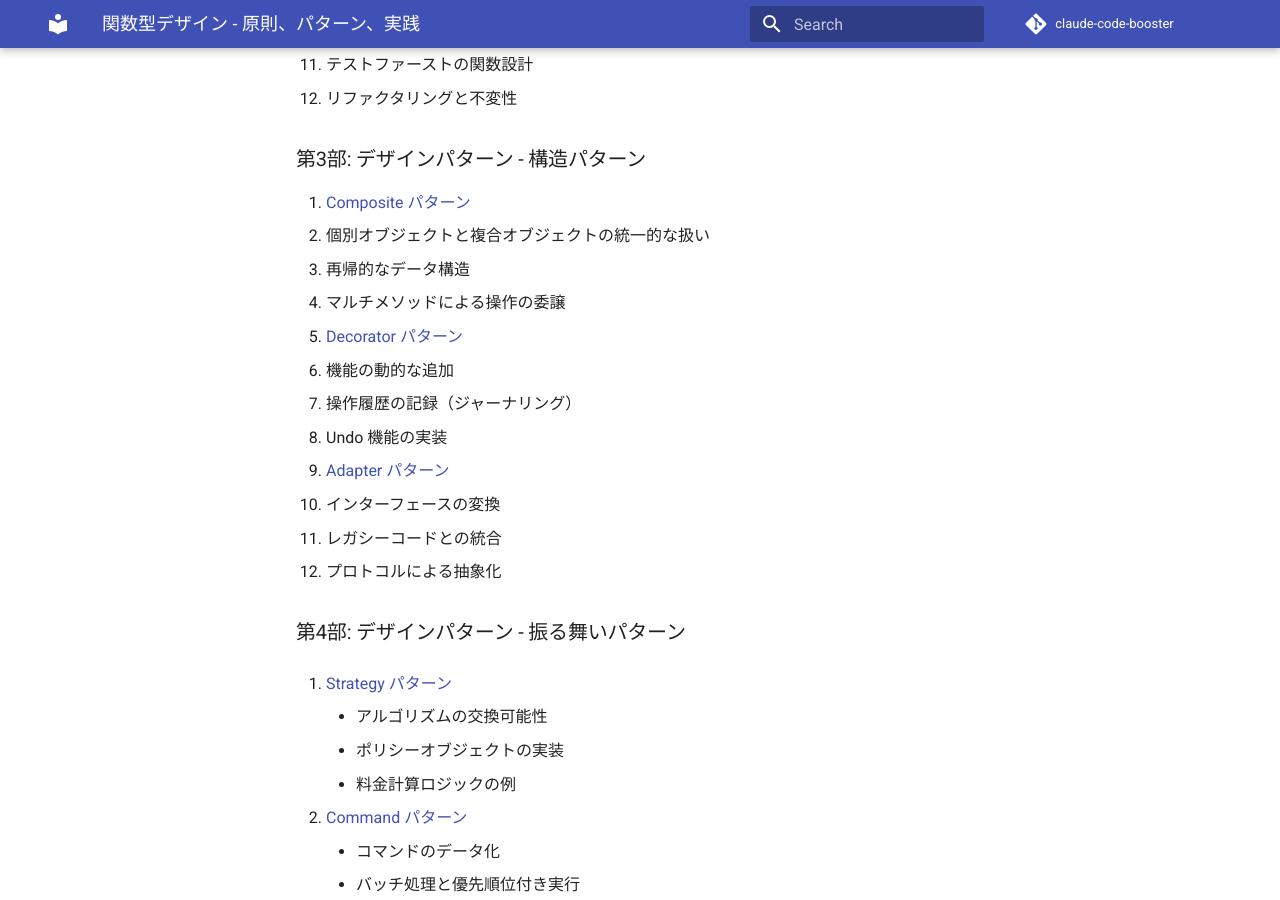
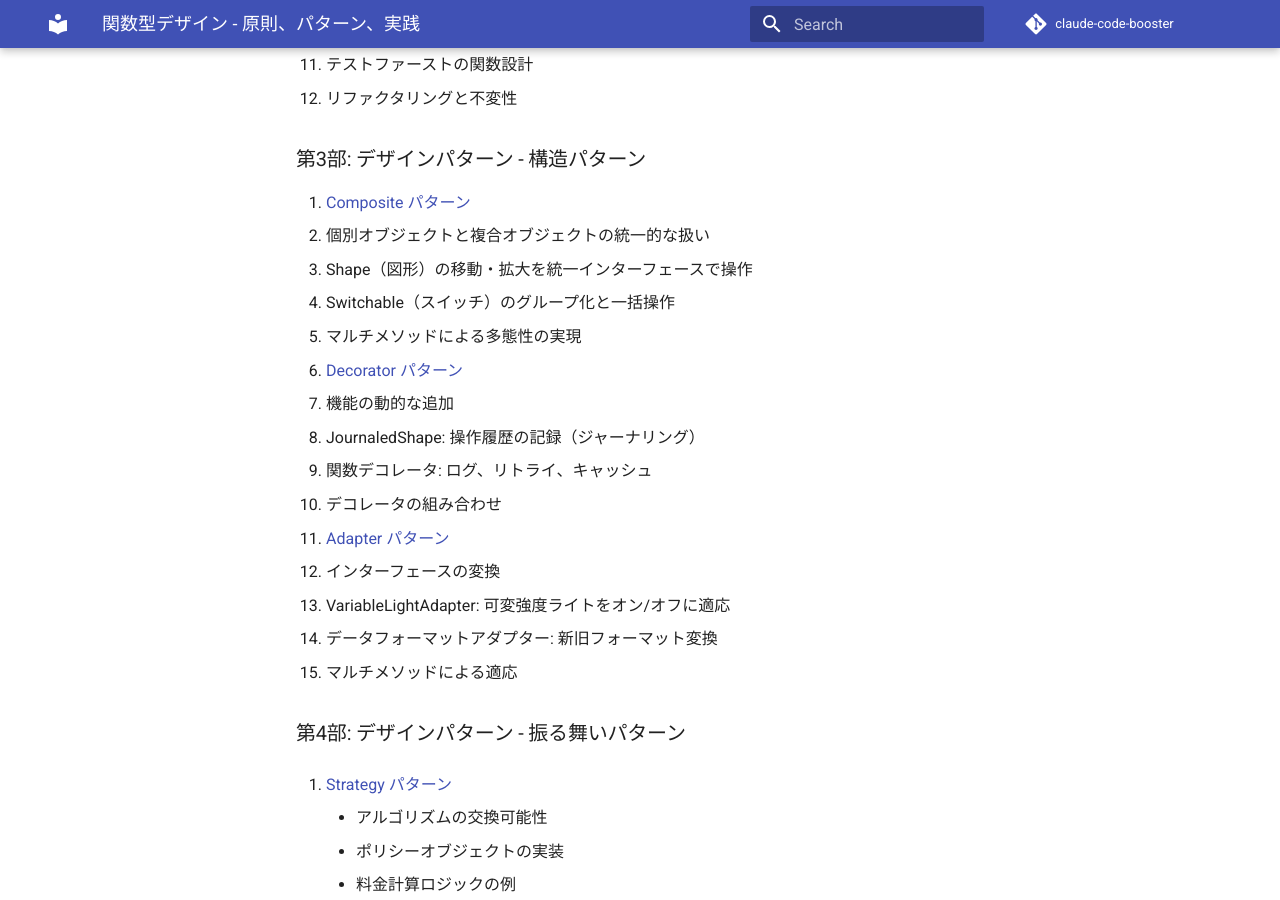
Before and after one commit to k2works/pragmatic-programing-exercise-2025, an MkDocs documentation site: the page built from docs/article/functional-design/index.md, in a window 1280 px wide and 900 px high, scrolled down 1249 px. Built offline with MkDocs 1.6.1 and Material for MkDocs 9.7.7, drawn with Linux system fonts in a browser that asks for light colours; comment, search, counter and statistics services are not loaded.

Commit message:
Update index.md with detailed Part 3 descriptions
- Add specific examples for Composite pattern (Shape, Switchable)
- Add specific examples for Decorator pattern (JournaledShape, function decorators)
- Add specific examples for Adapter pattern (VariableLightAdapter, data format)

🤖 Generated with [Claude Code](https://claude.com/claude-code)

Co-Authored-By: Claude Opus 4.5 <noreply@anthropic.com>

```diff
--- a/docs/article/functional-design/index.md
+++ b/docs/article/functional-design/index.md
@@ -44,18 +44,21 @@
 
 7. [Composite パターン](./07-composite-pattern.md)
    - 個別オブジェクトと複合オブジェクトの統一的な扱い
-   - 再帰的なデータ構造
-   - マルチメソッドによる操作の委譲
+   - Shape（図形）の移動・拡大を統一インターフェースで操作
+   - Switchable（スイッチ）のグループ化と一括操作
+   - マルチメソッドによる多態性の実現
 
 8. [Decorator パターン](./08-decorator-pattern.md)
    - 機能の動的な追加
-   - 操作履歴の記録（ジャーナリング）
-   - Undo 機能の実装
+   - JournaledShape: 操作履歴の記録（ジャーナリング）
+   - 関数デコレータ: ログ、リトライ、キャッシュ
+   - デコレータの組み合わせ
 
 9. [Adapter パターン](./09-adapter-pattern.md)
    - インターフェースの変換
-   - レガシーコードとの統合
-   - プロトコルによる抽象化
+   - VariableLightAdapter: 可変強度ライトをオン/オフに適応
+   - データフォーマットアダプター: 新旧フォーマット変換
+   - マルチメソッドによる適応
 
 ### 第4部: デザインパターン - 振る舞いパターン
 
```
